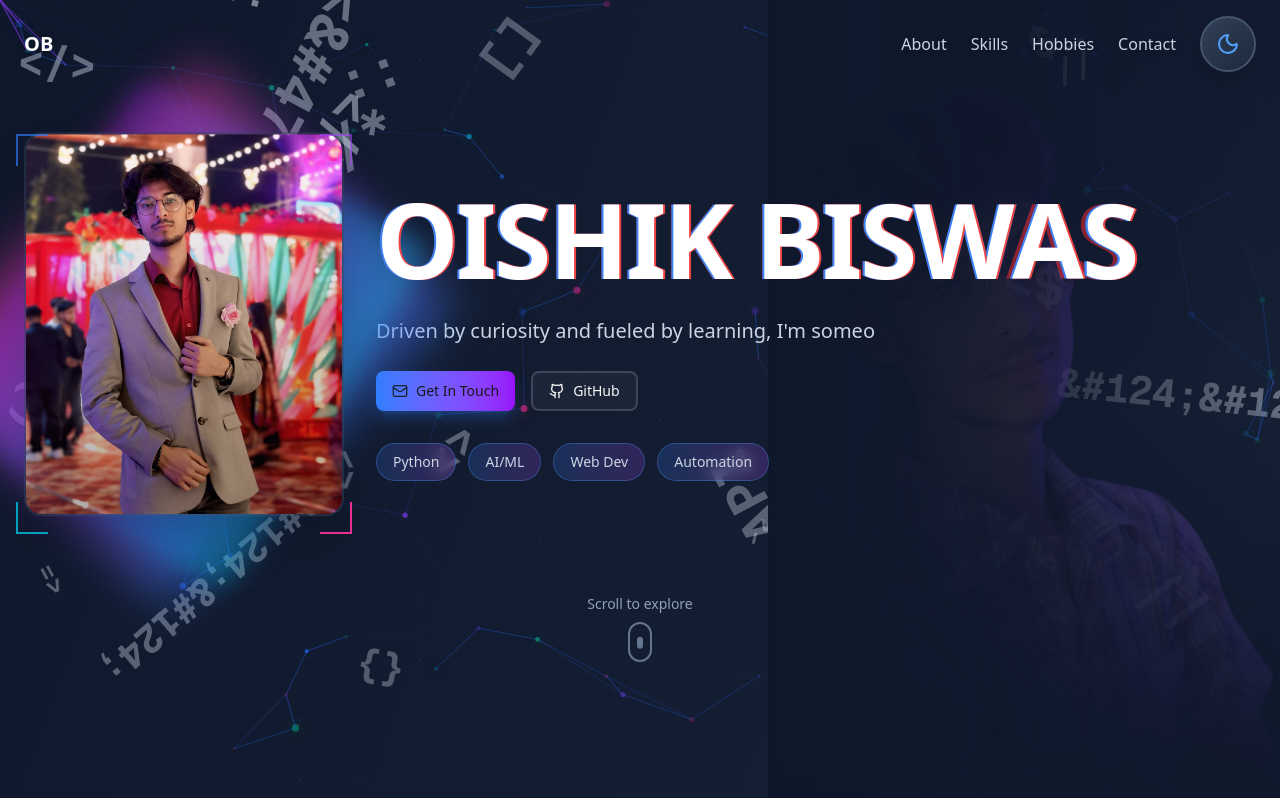
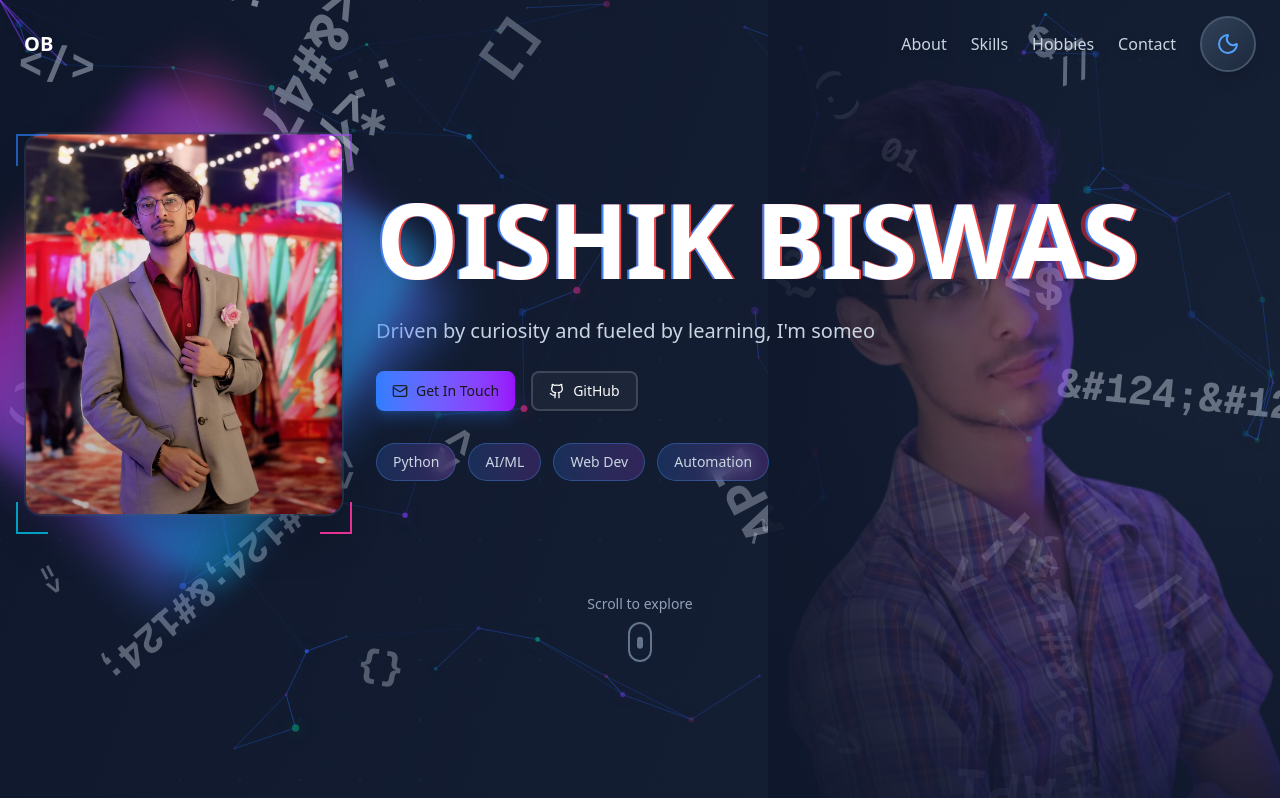
Before and after one commit to OishikBiswas123/portfolio--v2, a Next.js app: page / in a window 1280 px wide. Shown: the top 798 px of the page. Built offline with nearby package versions, Linux system fonts and the light colour scheme.

Commit message:
Revert dark mode photo blending changes

```diff
--- a/src/components/hero-background-image.tsx
+++ b/src/components/hero-background-image.tsx
@@ -30,21 +30,15 @@ export function HeroBackgroundImage() {
           className="absolute inset-0 bg-cover bg-center bg-no-repeat"
           style={{
             backgroundImage: isDark ? 'url(/hero-bg-dark.png)' : 'url(/hero-bg.png)',
-            opacity: isDark ? 0.55 : 0.5,
+            opacity: 0.5,
             transform: isDark ? 'scaleX(-1)' : 'none',
           }}
           initial={{ opacity: 0, scale: 0.95 }}
-          animate={{ opacity: isDark ? 0.55 : 0.5, scale: 1 }}
+          animate={{ opacity: 0.5, scale: 1 }}
           exit={{ opacity: 0, scale: 1.05 }}
           transition={{ duration: 0.6, ease: "easeInOut" }}
         />
       </AnimatePresence>
-
-      {/* Edge mask for dark mode to blend photo edges */}
-      <div className={`absolute inset-0 ${isDark ? 'opacity-100' : 'opacity-0'} transition-opacity duration-500`}>
-        <div className="absolute inset-0 bg-gradient-to-r from-slate-900 via-slate-900/80 to-transparent" />
-        <div className="absolute inset-0 bg-gradient-to-t from-slate-900 via-transparent to-slate-900/50" />
-      </div>
 
       {/* Gradient overlay for better text readability - left fade */}
       <div className="absolute inset-0 bg-gradient-to-l from-transparent via-transparent to-slate-50/90 dark:to-slate-900/90" />
```
